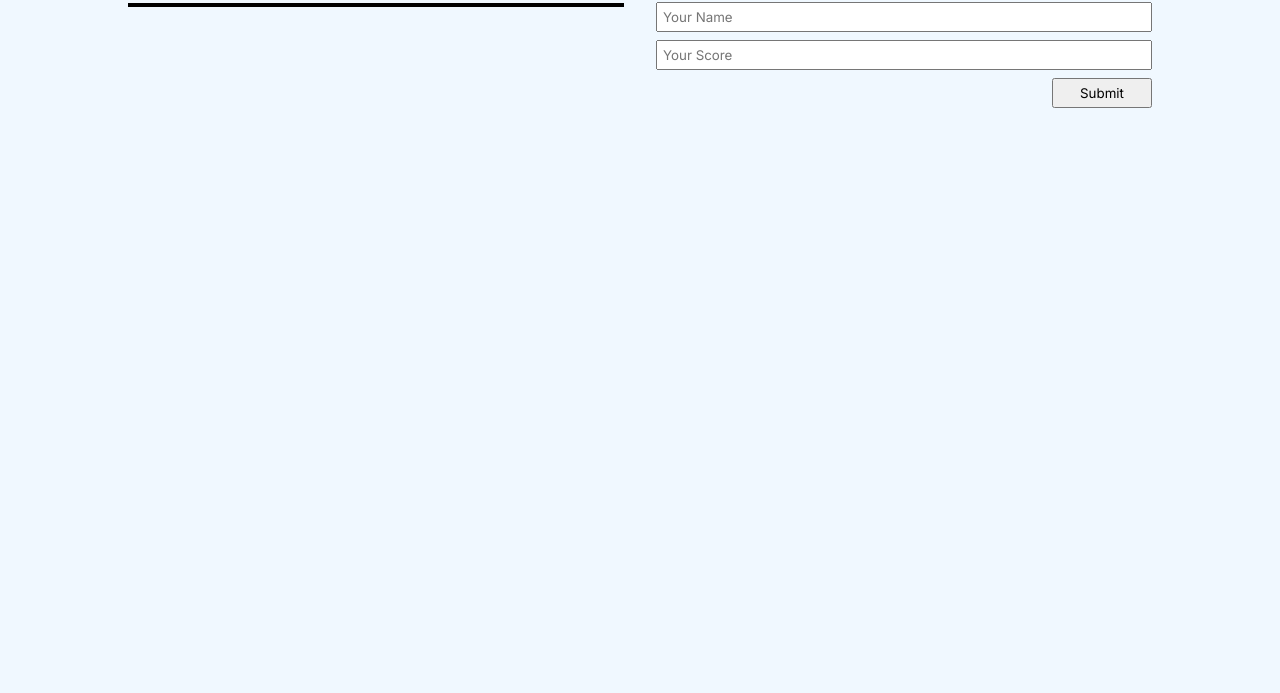
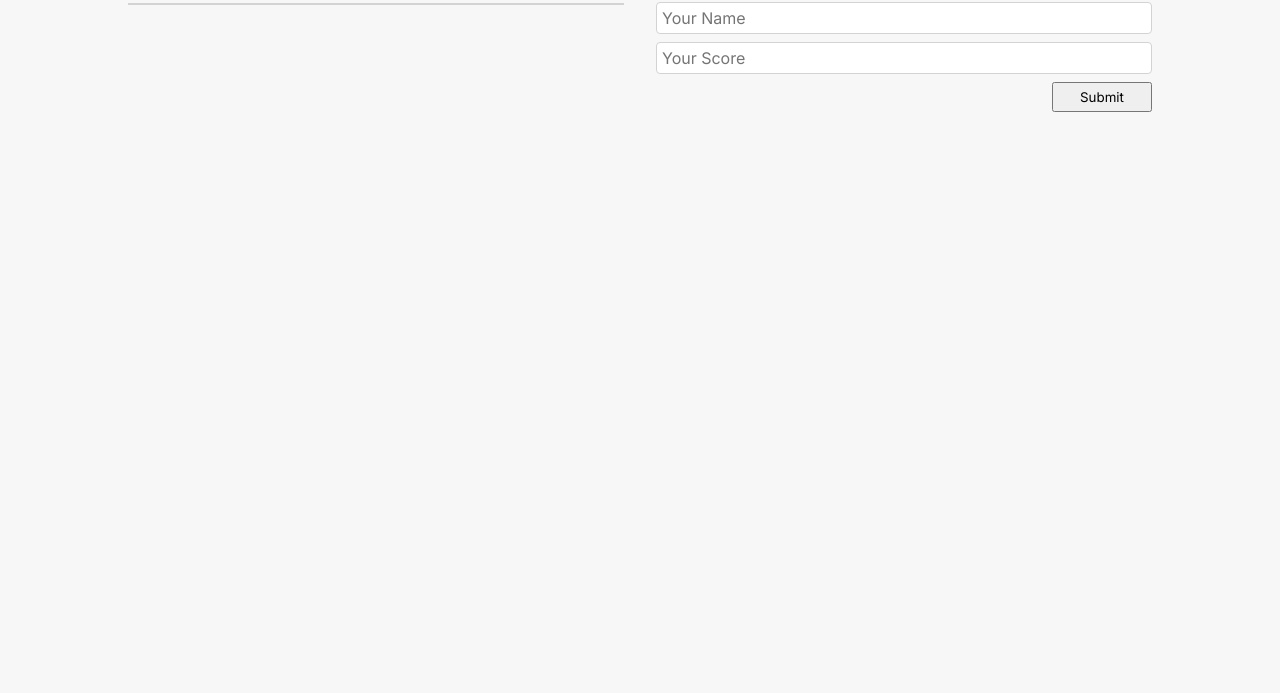
Before and after one commit to DJ-MrJay/Leaderboard, a website built with webpack: page src/index.html in a window 1280 px wide. Shown: the part 162-855 px from the top of the page. Built offline with nearby package versions, Linux system fonts and the light colour scheme; no server answers.

Commit message:
Add styles

```diff
--- a/src/style.css
+++ b/src/style.css
@@ -19,7 +19,8 @@
   display: grid;
   gap: 2rem;
   padding: 5% 10%;
-  background-color: aliceblue;
+  background-color: #f7f7f7;
+
   height: 100vh;
 }
 
@@ -35,12 +36,15 @@
 }
 
 .list-container {
-  border: 2px solid black;
+  border: 1px solid lightgray;
 }
 
 li {
   padding: 5px;
-  border-bottom: 1px solid lightgray;
+}
+
+li:nth-child(even) {
+  background-color: lightgray;
 }
 
 .input-section {
@@ -66,6 +70,15 @@ form button {
 
 input {
   padding: 5px;
+  border: 1px solid lightgray;
+  border-radius: 4px;
+  font-size: inherit;
+  transition: 0.5s;
+  outline: none;
+}
+
+input:focus {
+  border: 1px solid rgb(90, 90, 90);
 }
 
 @media (min-width: 767px) {
```
